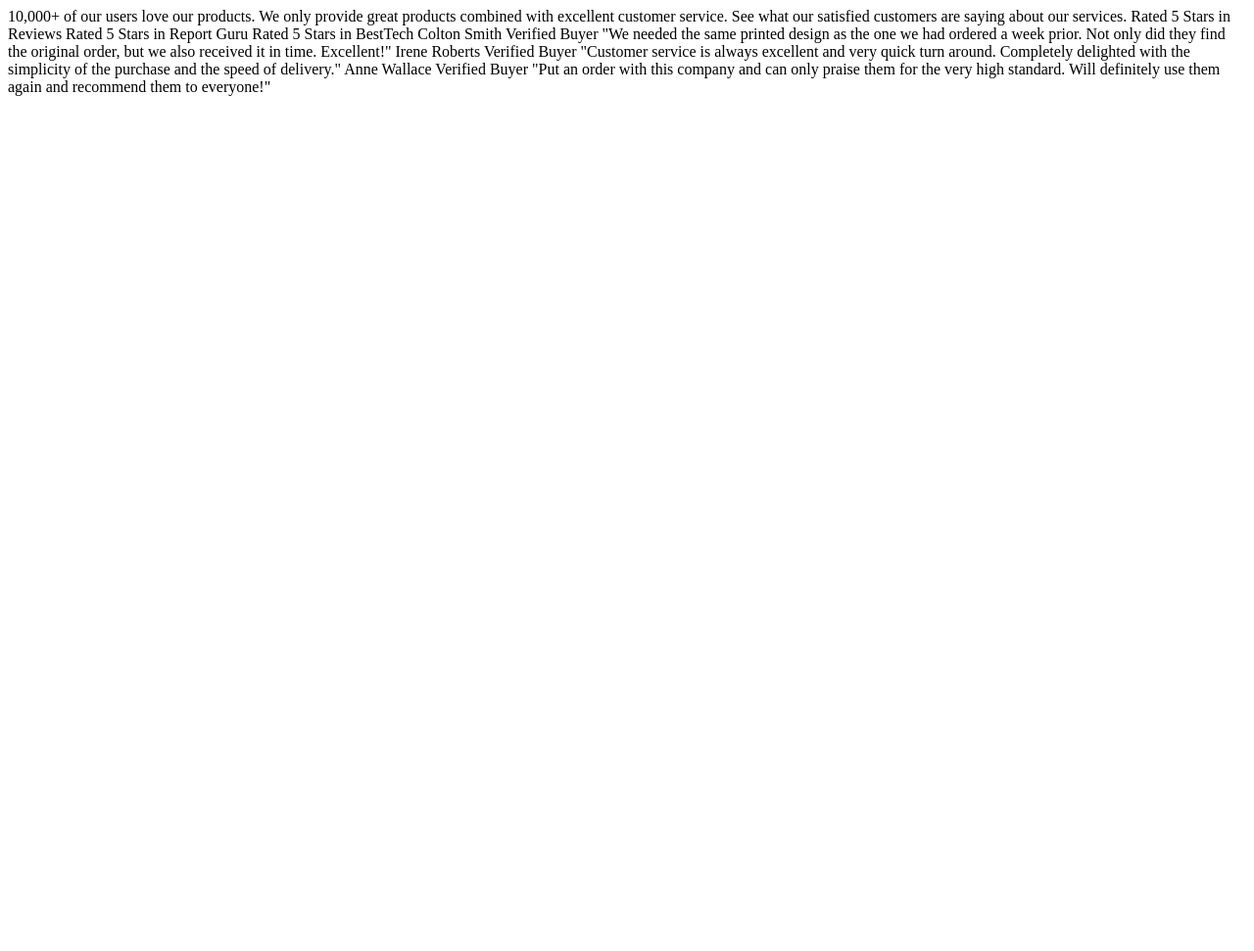
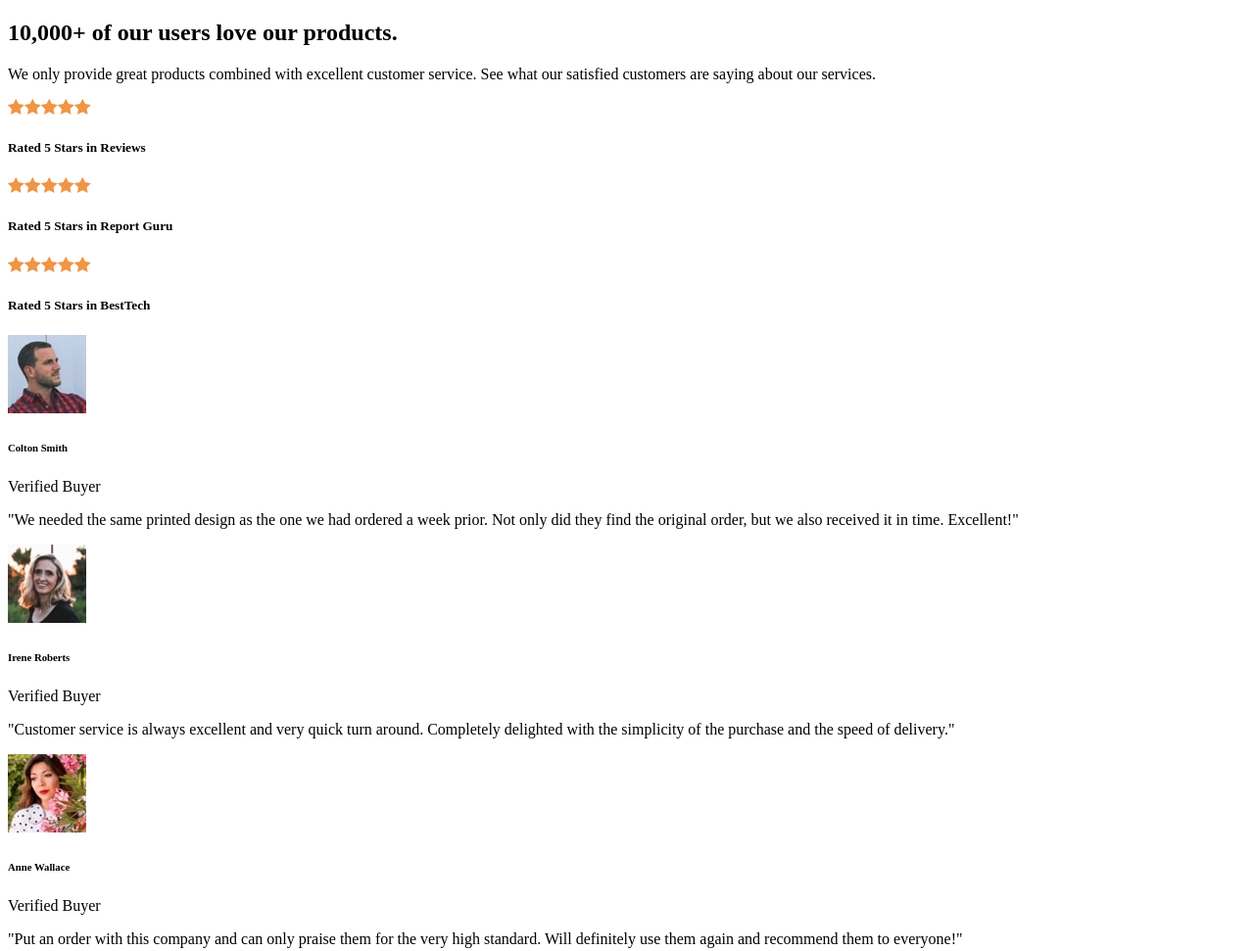
Before and after one commit to kaecodes/social-proof-section, a plain HTML site: page index.html in a window 1280 px wide. Shown: the whole page at 98% size. Before the commit the page ends 800 px from the top, so only its background shows below. Drawn offline with Linux system fonts and the light colour scheme.

Commit message:
add basic structure of webpage

```diff
--- a/index.html
+++ b/index.html
@@ -14,30 +14,69 @@
     <title>Frontend Mentor | Social proof section</title>
   </head>
   <body>
-    10,000+ of our users love our products.
-
-    We only provide great products combined with excellent customer service.
-    See what our satisfied customers are saying about our services.
-
-    Rated 5 Stars in Reviews
-    Rated 5 Stars in Report Guru
-    Rated 5 Stars in BestTech
-
-    Colton Smith
-    Verified Buyer
-    "We needed the same printed design as the one we had ordered a week prior.
-    Not only did they find the original order, but we also received it in time.
-    Excellent!"
-
-    Irene Roberts
-    Verified Buyer
-    "Customer service is always excellent and very quick turn around. Completely
-    delighted with the simplicity of the purchase and the speed of delivery."
-
-    Anne Wallace
-    Verified Buyer
-    "Put an order with this company and can only praise them for the very high
-    standard. Will definitely use them again and recommend them to everyone!"
-
+    <main>
+      <section class="intro">
+        <h1>10,000+ of our users love our products.</h1>
+        <p>We only provide great products combined with excellent customer service. See what our satisfied customers are saying about our services.</p>
+      </section>
+      <section class="ratings">
+        <div class="reviews-rate">
+          <img src="images/icon-star.svg" alt=""><img src="images/icon-star.svg" alt=""><img src="images/icon-star.svg" alt=""><img src="images/icon-star.svg" alt=""><img src="images/icon-star.svg" alt="">
+          <h5>Rated 5 Stars in Reviews</h5>
+        </div>
+        <div class="report-guru">
+          <img src="images/icon-star.svg" alt=""><img src="images/icon-star.svg" alt=""><img src="images/icon-star.svg" alt=""><img src="images/icon-star.svg" alt=""><img src="images/icon-star.svg" alt="">
+          <h5>Rated 5 Stars in Report Guru</h5>
+        </div>
+        <div class="best-tech">
+          <img src="images/icon-star.svg" alt=""><img src="images/icon-star.svg" alt=""><img src="images/icon-star.svg" alt=""><img src="images/icon-star.svg" alt=""><img src="images/icon-star.svg" alt="">
+          <h5>Rated 5 Stars in BestTech</h5>
+        </div>
+      </section>
+      <section class="verfied">
+        <div class="buyer">
+          <div class="profile">
+            <div class="avatar">
+              <img src="images/image-colton.jpg" alt="Colton Smith">
+            </div>
+            <div class="name">
+              <h6>Colton Smith</h6>
+              <p>Verified Buyer</p>
+            </div>
+          </div>
+          <div class="review">
+            <p>"We needed the same printed design as the one we had ordered a week prior. Not only did they find the original order, but we also received it in time. Excellent!"</p>
+          </div>
+        </div>
+        <div class="buyer">
+          <div class="profile">
+            <div class="avatar">
+              <img src="images/image-irene.jpg" alt="Irene Roberts">
+            </div>
+            <div class="name">
+              <h6>Irene Roberts</h6>
+              <p>Verified Buyer</p>
+            </div>
+          </div>
+          <div class="review">
+            <p>"Customer service is always excellent and very quick turn around. Completely delighted with the simplicity of the purchase and the speed of delivery."</p>
+          </div>
+        </div>
+        <div class="buyer">
+          <div class="profile">
+            <div class="avatar">
+              <img src="images/image-anne.jpg" alt="Anne Wallace">
+            </div>
+            <div class="name">
+              <h6>Anne Wallace</h6>
+              <p>Verified Buyer</p>
+            </div>
+          </div>
+          <div class="review">
+            <p>"Put an order with this company and can only praise them for the very high standard. Will definitely use them again and recommend them to everyone!"</p>
+          </div>
+        </div>
+      </section>
+    </main>
   </body>
 </html>
```
